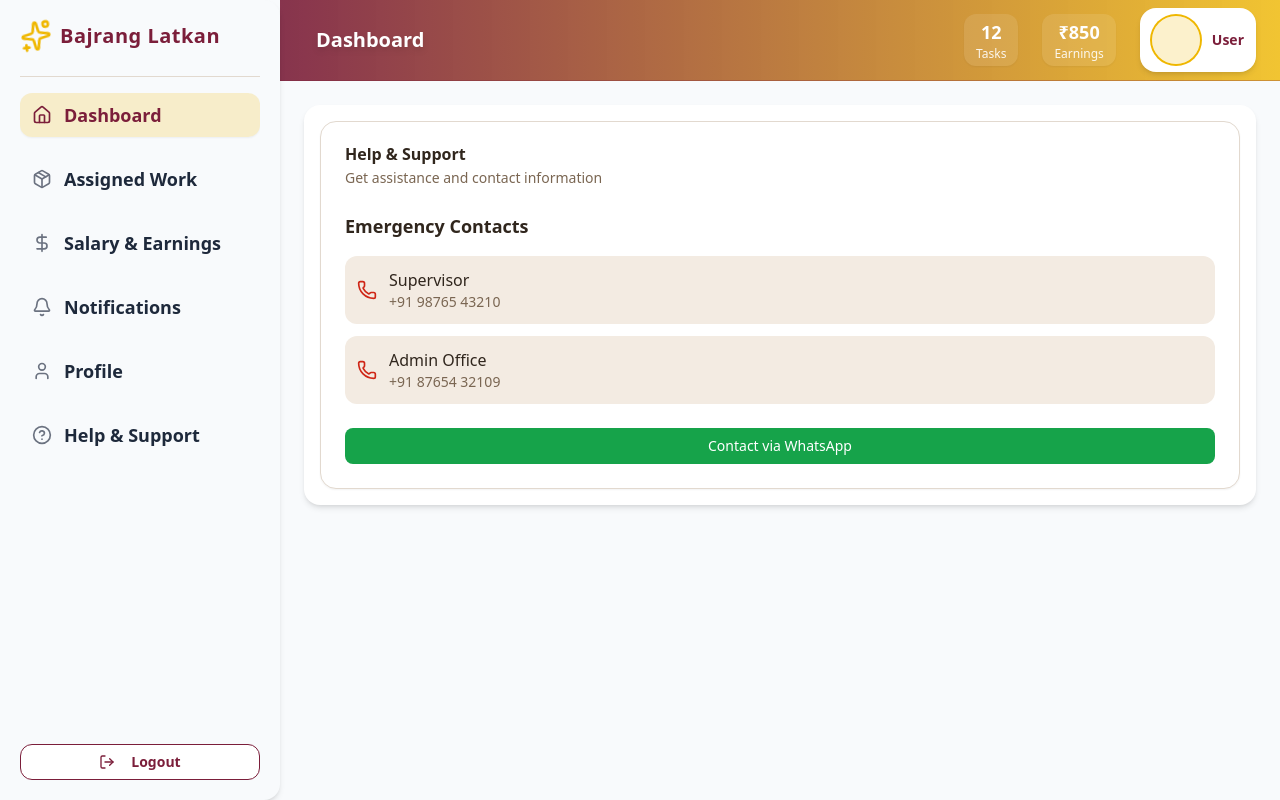
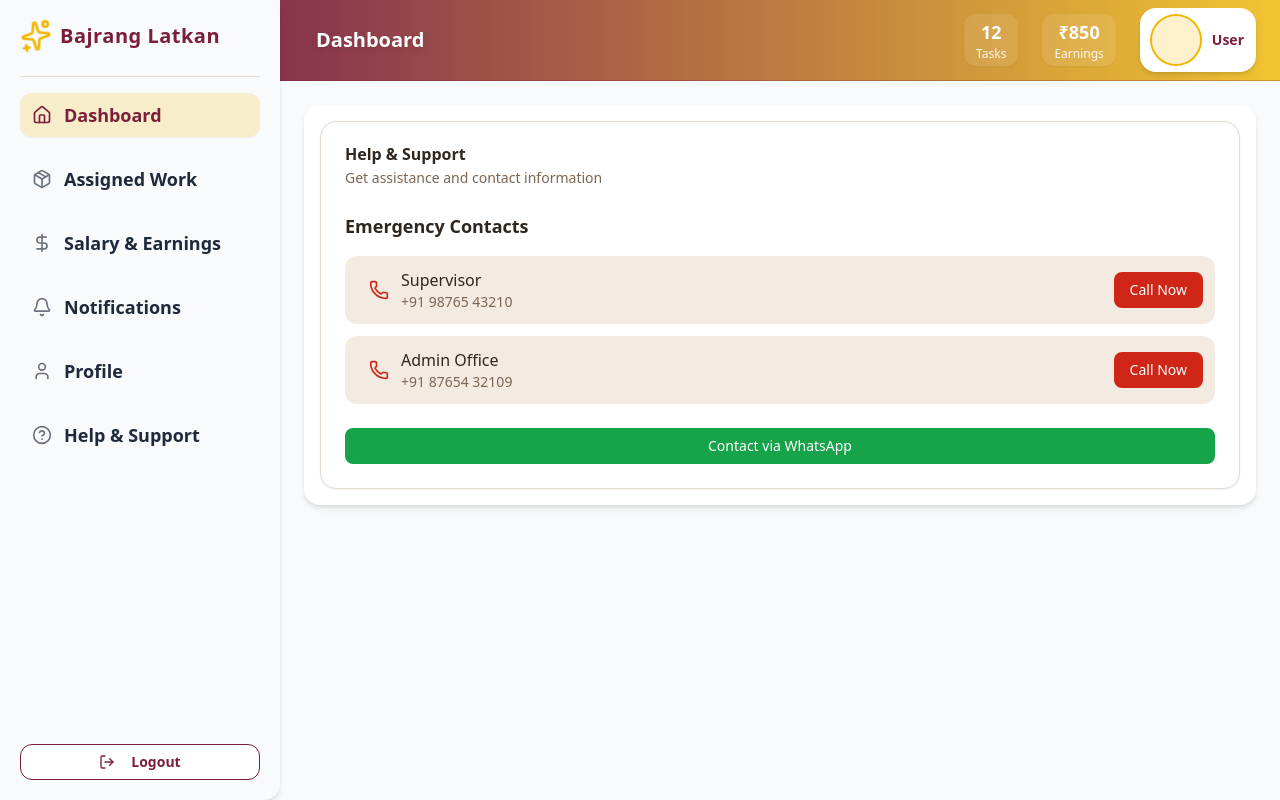
Before and after one commit to mkkapadi12/BajrangLatkan_Production, a React (Vite) app: page /worker/help in a window 1280 px wide. Built offline with nearby package versions, Linux system fonts and the light colour scheme.

Commit message:
add call function

```diff
--- /dev/null
+++ b/src/hooks/useCallButton.jsx
@@ -0,0 +1,12 @@
+import React from "react";
+import { Button } from "@/components/ui/Button";
+
+export const CallButton = ({ phoneNumber }) => {
+  // A function to handle the call action
+  const handleCall = () => {
+    // Construct the tel URL. Use the international format for best results.
+    window.location.href = `tel:${phoneNumber}`;
+  };
+
+  return <Button onClick={handleCall}>{"Call Now"}</Button>;
+};
--- a/src/pages/Worker/components/HelpSupport.jsx
+++ b/src/pages/Worker/components/HelpSupport.jsx
@@ -7,6 +7,7 @@ import {
   CardTitle,
 } from "@/components/ui/card";
 import { Button } from "@/components/ui/Button";
+import { CallButton } from "@/hooks/useCallButton";
 
 export function HelpSupport() {
   return (
@@ -25,7 +26,8 @@ export function HelpSupport() {
                 Emergency Contacts
               </h3>
               <div className="space-y-3">
-                <div className="flex items-center p-3 space-x-3 rounded-lg bg-muted">
+                <div className="flex items-center justify-between px-3 rounded-lg bg-muted">
+                  <div className="flex items-center p-3 space-x-3 ">
                     <Phone className="w-5 h-5 text-primary" />
                     <div>
                       <p className="font-medium text-foreground">Supervisor</p>
@@ -34,13 +36,24 @@ export function HelpSupport() {
                       </p>
                     </div>
                   </div>
-                <div className="flex items-center p-3 space-x-3 rounded-lg bg-muted">
+                  <div>
+                    <CallButton phoneNumber="+919313315902" />
+                  </div>
+                </div>
+                <div className="flex items-center justify-between px-3 rounded-lg bg-muted">
+                  <div className="flex items-center p-3 space-x-3 ">
                     <Phone className="w-5 h-5 text-primary" />
                     <div>
-                    <p className="font-medium text-foreground">Admin Office</p>
+                      <p className="font-medium text-foreground">
+                        Admin Office
+                      </p>
                       <p className="text-sm text-muted-foreground">
                         +91 87654 32109
                       </p>
+                    </div>
+                  </div>
+                  <div>
+                    <CallButton phoneNumber="+919727434078" />
                   </div>
                 </div>
               </div>
```
Lines whose indentation alone changed are shown as unchanged.
